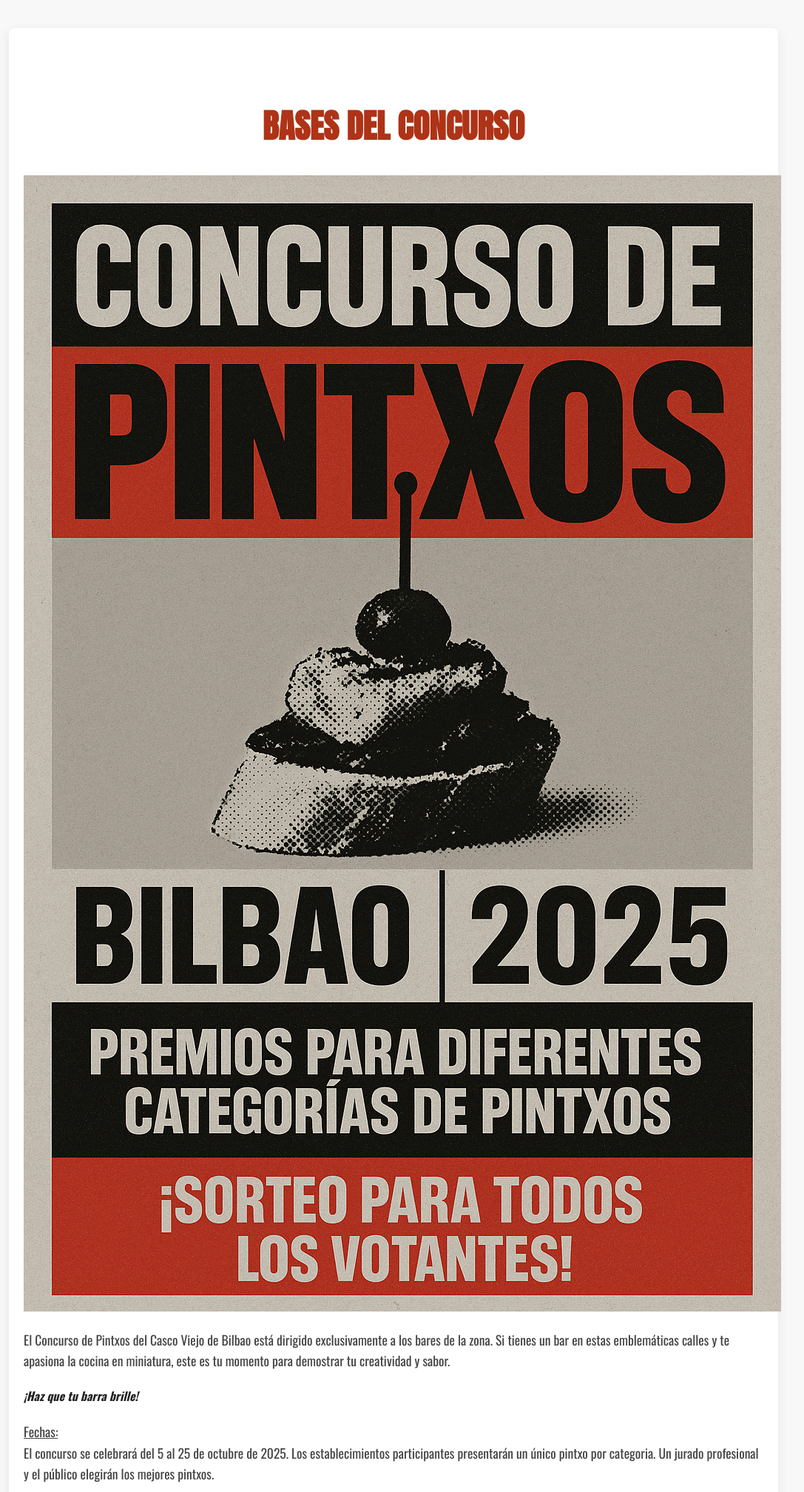
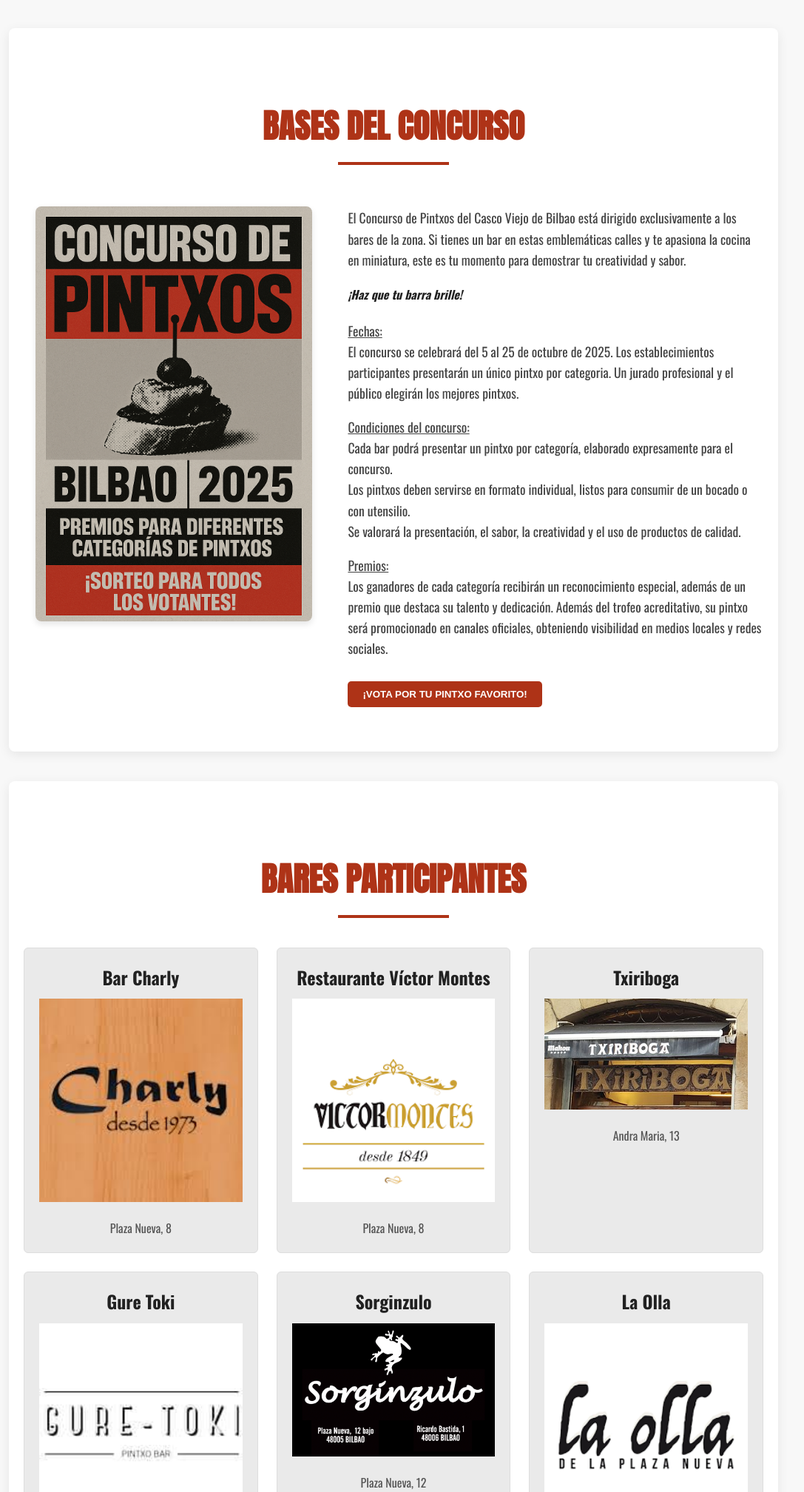
Before and after one commit to intxaurtietadev/concurso_pintxos, a Flask app: page / in a window 1280 px wide. Shown: the part 512-2529 px from the top of the page at 74% size, without its empty margins (108-1195 px from the left). Run offline with Flask 3, Linux system fonts and the light colour scheme.

Commit message:
actualizar

```diff
--- a/app.py
+++ b/app.py
@@ -54,12 +54,12 @@ votos_registrados = []
 
 @app.route('/')
 def index():
-    # Pasamos las listas a la plantilla como antes
-    # Podrías pasar 'votos_registrados' también si quieres mostrarlos en index.html
+    # Pasamos las listas a la plantilla incluyendo los premios
     return render_template('index.html',
                         bares=bares_participantes,
                         categorias=categorias_pintxos,
-                        logos=logos_bares,)
+                        logos=logos_bares,
+                        pintxo_premios=pintxo_premios)
                         # votos=votos_registrados) # Descomenta si quieres mostrar votos
 
 @app.route('/votar', methods=['POST'])
--- a/static/style.css
+++ b/static/style.css
@@ -131,13 +131,32 @@ body {
     box-shadow: 0 4px 15px rgba(0,0,0,0.08);
 }
 
+/* Estilo para los encabezados de sección con línea decorativa */
 .section h2 {
     font-family: var(--font-primary);
     font-size: 2.8em;
     color: var(--color-red);
-    margin-bottom: 1.875rem;
+    margin-bottom: 2.5rem; /* Espacio aumentado debajo del título */
     text-align: center;
     text-transform: uppercase;
+    position: relative;
+    padding-bottom: 1rem; /* Espacio para la línea */
+}
+
+.section h2::after {
+    content: "";
+    position: absolute;
+    bottom: 0;
+    left: 50%;
+    transform: translateX(-50%);
+    width: 150px; /* Línea más ancha */
+    height: 4px; /* Línea más gruesa */
+    background-color: var(--color-red);
+}
+
+/* Ajuste para mantener el espacio adecuado después del encabezado */
+.section h2 + * {
+    margin-top: 2rem;
 }
 
 .section p, .section li {
@@ -313,6 +332,72 @@ body {
     height: auto;
 }
 
+/* Sección Bases del Concurso - Updated */
+.section#bases .bases-container {
+    display: flex;
+    flex-direction: row;
+    flex-wrap: wrap;
+    gap: 2rem;
+    align-items: flex-start;
+}
+
+.section#bases .bases-image {
+    flex: 1.2; /* Aumentado para dar más espacio a la imagen */
+    min-width: 350px; /* Ancho mínimo aumentado */
+    display: flex;
+    align-items: center;
+    justify-content: center;
+    padding: 1rem;
+}
+
+.section#bases .bases-info {
+    flex: 1.8; /* Ajustado para mantener la proporción */
+    min-width: 300px;
+}
+
+.section#bases .base-image {
+    width: 100%;
+    height: auto;
+    border-radius: 0.5rem;
+    box-shadow: 0 4px 8px rgba(0,0,0,0.1);
+    object-fit: cover;
+    max-height: 650px; /* Altura máxima aumentada */
+    display: block;
+    margin: 0 auto; /* Centrar la imagen */
+}
+
+/* Responsive adjustments for Bases section */
+@media (max-width: 768px) {
+    .section#bases .bases-container {
+        flex-direction: column;
+    }
+
+    .section#bases .bases-image,
+    .section#bases .bases-info {
+        width: 100%;
+    }
+}
+
+/* Style for the button in bases section */
+.section#bases .btn-primary {
+    display: inline-block;
+    padding: 0.625rem 1.25rem;
+    background-color: var(--color-red);
+    color: var(--color-white);
+    text-decoration: none;
+    border-radius: 0.3125rem;
+    font-weight: bold;
+    text-transform: uppercase;
+    transition: background-color 0.3s ease;
+    border: none;
+    cursor: pointer;
+    margin-top: 1rem;
+}
+
+.section#bases .btn-primary:hover {
+    background-color: #8a2812;
+}
+
 /* Footer */
 footer {
     background-color: var(--color-black);
--- a/templates/index.html
+++ b/templates/index.html
@@ -31,7 +31,11 @@
 
     <section id="bases" class="section">
         <h2>Bases del Concurso</h2>
+        <div class="bases-container">
+            <div class="bases-image">
                 <img src="{{ url_for('static', filename='images/cartel.png') }}" alt="Bases del Concurso" class="base-image">
+            </div>
+            <div class="bases-info">
                 <p>El Concurso de Pintxos del Casco Viejo de Bilbao está dirigido exclusivamente a los bares de la zona.
                 Si tienes un bar en estas emblemáticas calles y te apasiona la cocina en miniatura, este es tu momento para demostrar tu creatividad y sabor.
                 <br><h4><b><i>¡Haz que tu barra brille! </i></b></h4>
@@ -48,6 +52,8 @@
                     Además del trofeo acreditativo, su pintxo será promocionado en canales oficiales, obteniendo visibilidad en medios locales y redes sociales.
                 </p>
                 <button class="btn btn-primary" onclick="window.location.href='#votar'">¡Vota por tu Pintxo Favorito!</button>
+            </div>
+        </div>
     </section>
 
     <section id="bares" class="section">
```
Lines whose indentation alone changed are shown as unchanged.
